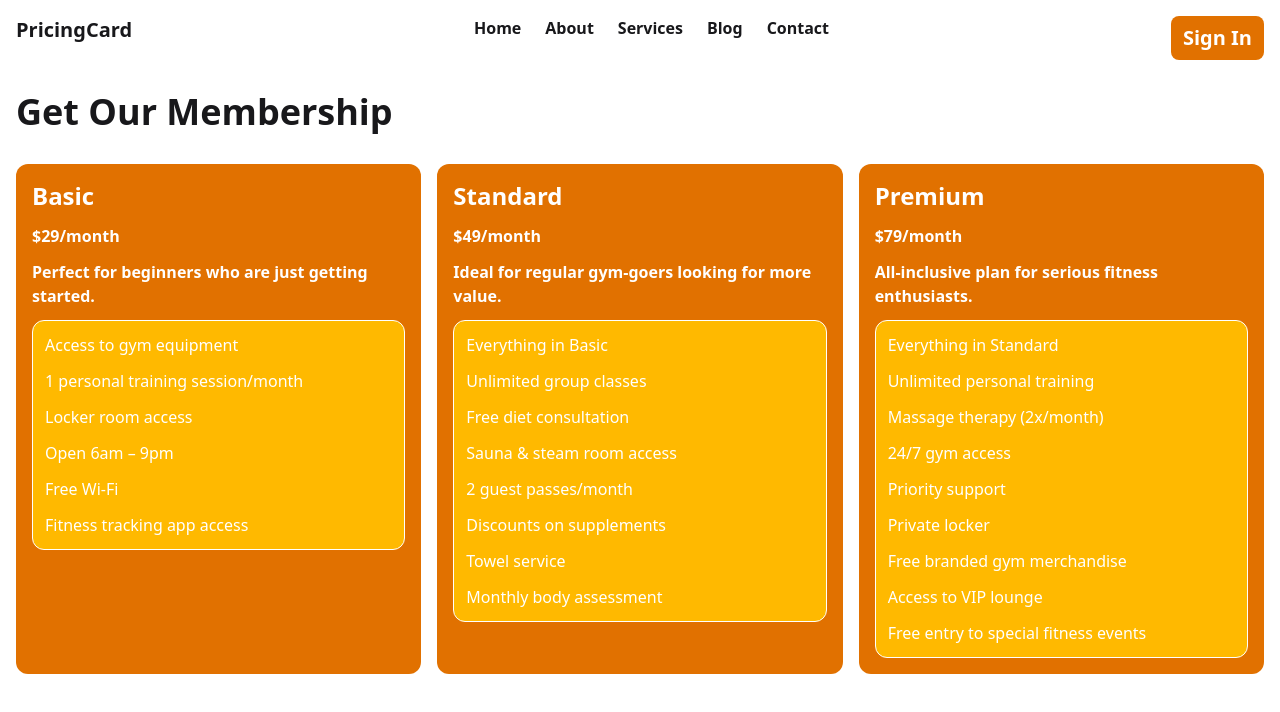
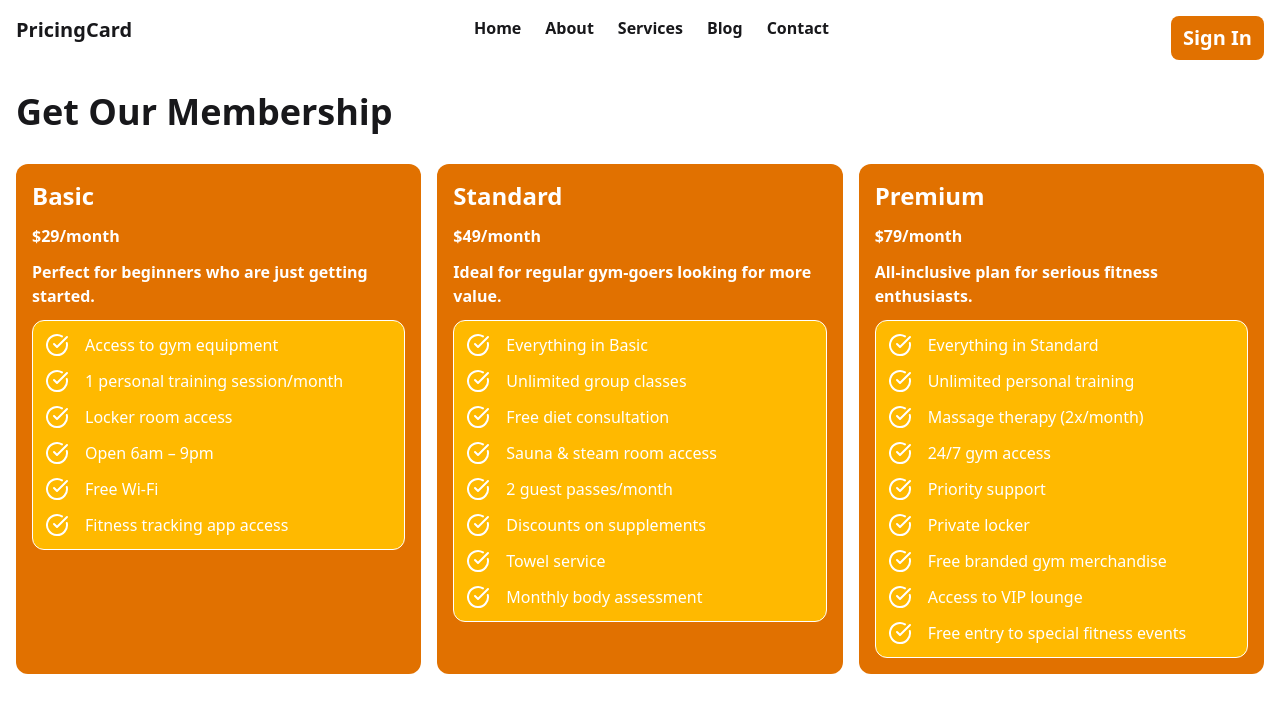
Before and after one commit to iftakhersifat/pricing-card, a React (Vite) app: page / in a window 1280 px wide. Shown: the top 712 px of the page. Built offline with nearby package versions, Linux system fonts and the light colour scheme.

Commit message:
added tick icon

```diff
--- a/src/Components/PricingCard/Features.jsx
+++ b/src/Components/PricingCard/Features.jsx
@@ -1,9 +1,10 @@
+import { CircleCheckBig } from 'lucide-react';
 import React from 'react';
 
 const Features = ({feature}) => {
     return (
-        <div >
-            <p>{feature}</p>
+        <div>
+            <p className='flex gap-4'><CircleCheckBig></CircleCheckBig>{feature}</p>
         </div>
     );
 };
```
